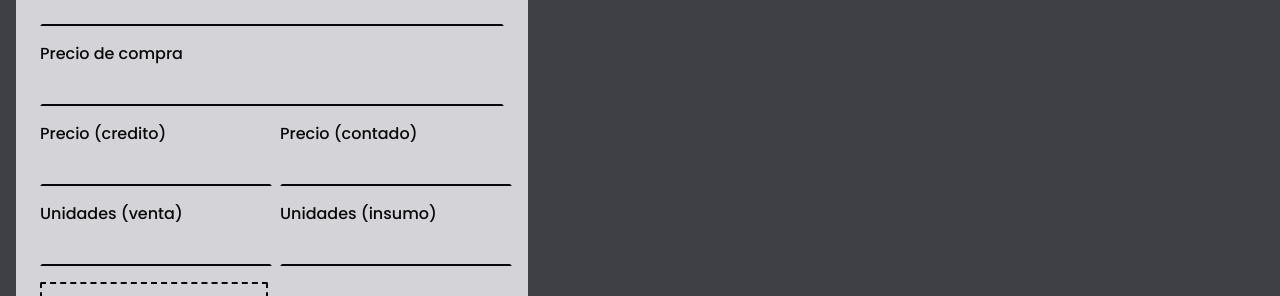
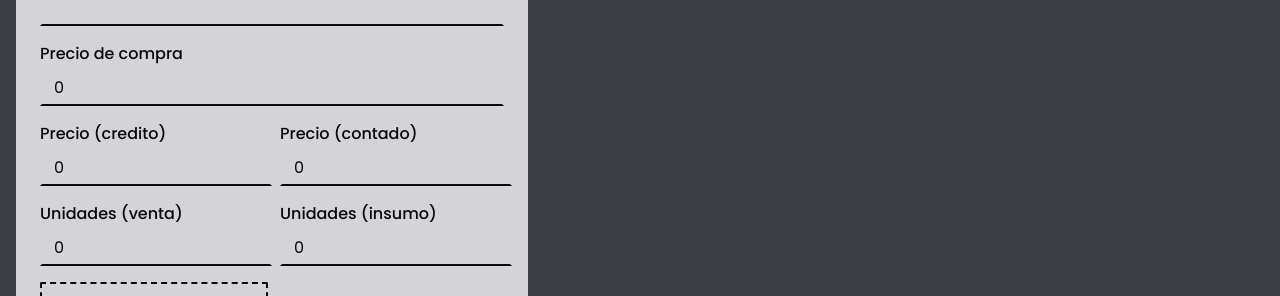
Before and after one commit to VladWithCode/barbershop-pos, a Next.js app: page /productos/crear in a window 1280 px wide. Shown: the part 391-687 px from the top of the page. Built offline with nearby package versions, Linux system fonts and the light colour scheme; no server answers.

Commit message:
Change use form hook

```diff
--- a/src/app/productos/_components/Forms/CreateForm.tsx
+++ b/src/app/productos/_components/Forms/CreateForm.tsx
@@ -1,38 +1,37 @@
 import InputGroup, { TextArea, ImageInput } from '@/app/_components/InputGroup';
 import React, { useCallback } from 'react';
-import useCreateProductStore from '../../_stores/useCreateProductStore';
 import type {
 	useCreateProduct,
 	useUploadPicture,
 } from '../../_hooks/useProductMutations';
+import useForm from '@/app/_hooks/useForm';
 
 function CreateForm({
 	createProduct,
 	uploadPicture,
 	onSubmit,
 }: {
-	createProduct: ReturnType<typeof useCreateProduct>;
-	uploadPicture: ReturnType<typeof useUploadPicture>;
-	onSubmit?: React.FormEventHandler<HTMLFormElement>;
+	onSubmit: (data: any) => void;
+	createProduct?: ReturnType<typeof useCreateProduct>;
+	uploadPicture?: ReturnType<typeof useUploadPicture>;
 }) {
-	const {
-		name,
-		category,
-		buy_price,
-		description,
-		sale_units,
-		sell_price_cash,
-		sell_price_credit,
-		supply_units,
-		setField,
-	} = useCreateProductStore(state => state);
-
+	const [fields, setField, reset] = useForm({
+		name: '',
+		description: '',
+		category: '',
+		buy_price: 0,
+		sell_price_cash: 0,
+		sell_price_credit: 0,
+		sale_units: 0,
+		supply_units: 0,
+		picture: null,
+	});
 	const onChange = useCallback<
 		React.ChangeEventHandler<HTMLInputElement | HTMLTextAreaElement>
 	>(e => {
-		const { name, value } = e.target;
+		const { name, value, type } = e.target;
 
-		setField(name, value);
+		setField(name, type === 'number' ? +value : value);
 	}, []);
 
 	const _onSubmit = useCallback<React.FormEventHandler<HTMLFormElement>>(
@@ -40,35 +39,34 @@ function CreateForm({
 			e.preventDefault();
 
 			const productData = {
-				name,
-				description,
-				category,
-				buy_price: Number(buy_price),
-				sell_price_cash: Number(sell_price_cash),
-				sell_price_credit: Number(sell_price_credit),
-				sale_units: Number(sale_units),
-				supply_units: Number(supply_units),
+				...fields,
 			};
 
 			if (typeof onSubmit === 'function') {
-				onSubmit(e);
+				onSubmit(productData);
 			}
 
-			console.log(productData);
+			reset();
 		},
-		[onSubmit]
+		[onSubmit, fields]
 	);
 
 	return (
 		<form
 			onSubmit={_onSubmit}
 			className="bg-zinc-300 rounded px-6 py-4 text-zinc-950 space-y-4 max-w-lg">
-			<InputGroup label="Nombre" name="name" onChange={onChange} />
+			<InputGroup
+				label="Nombre"
+				name="name"
+				value={fields.name}
+				onChange={onChange}
+			/>
 			<TextArea
 				className="resize-y"
 				label="Descripcion"
 				name="description"
 				maxLength={300}
+				value={fields.description}
 				onChange={onChange}
 			/>
 			<InputGroup label="Categoría" name="category" />
@@ -76,6 +74,7 @@ function CreateForm({
 				label="Precio de compra"
 				name="buy_price"
 				type="number"
+				value={fields.buy_price}
 				onChange={onChange}
 			/>
 			<div className="flex gap-x-2 w-full justify-between">
@@ -84,6 +83,7 @@ function CreateForm({
 						label="Precio (credito)"
 						name="sell_price_credit"
 						type="number"
+						value={fields.sell_price_credit}
 						onChange={onChange}
 					/>
 				</div>
@@ -92,6 +92,7 @@ function CreateForm({
 						label="Precio (contado)"
 						name="sell_price_cash"
 						type="number"
+						value={fields.sell_price_cash}
 						onChange={onChange}
 					/>
 				</div>
@@ -102,6 +103,7 @@ function CreateForm({
 						label="Unidades (venta)"
 						name="sale_units"
 						type="number"
+						value={fields.sale_units}
 						onChange={onChange}
 					/>
 				</div>
@@ -110,6 +112,7 @@ function CreateForm({
 						label="Unidades (insumo)"
 						name="supply_units"
 						type="number"
+						value={fields.supply_units}
 						onChange={onChange}
 					/>
 				</div>
```
